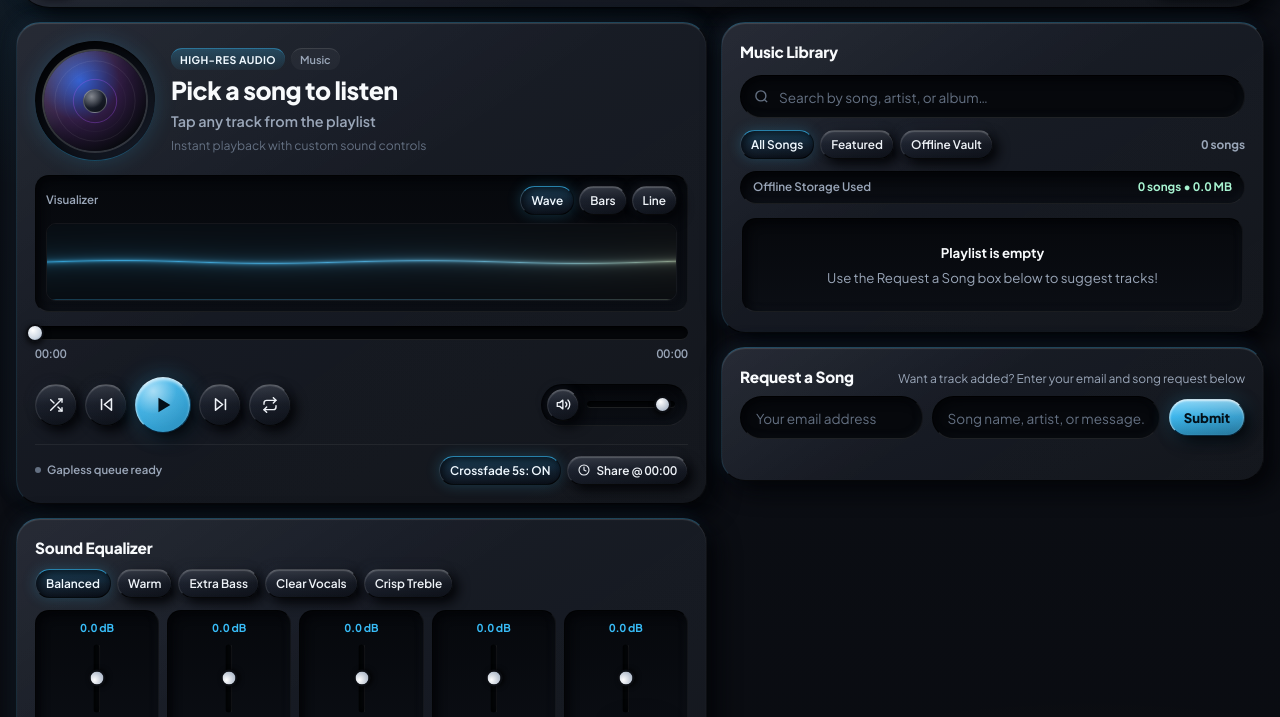
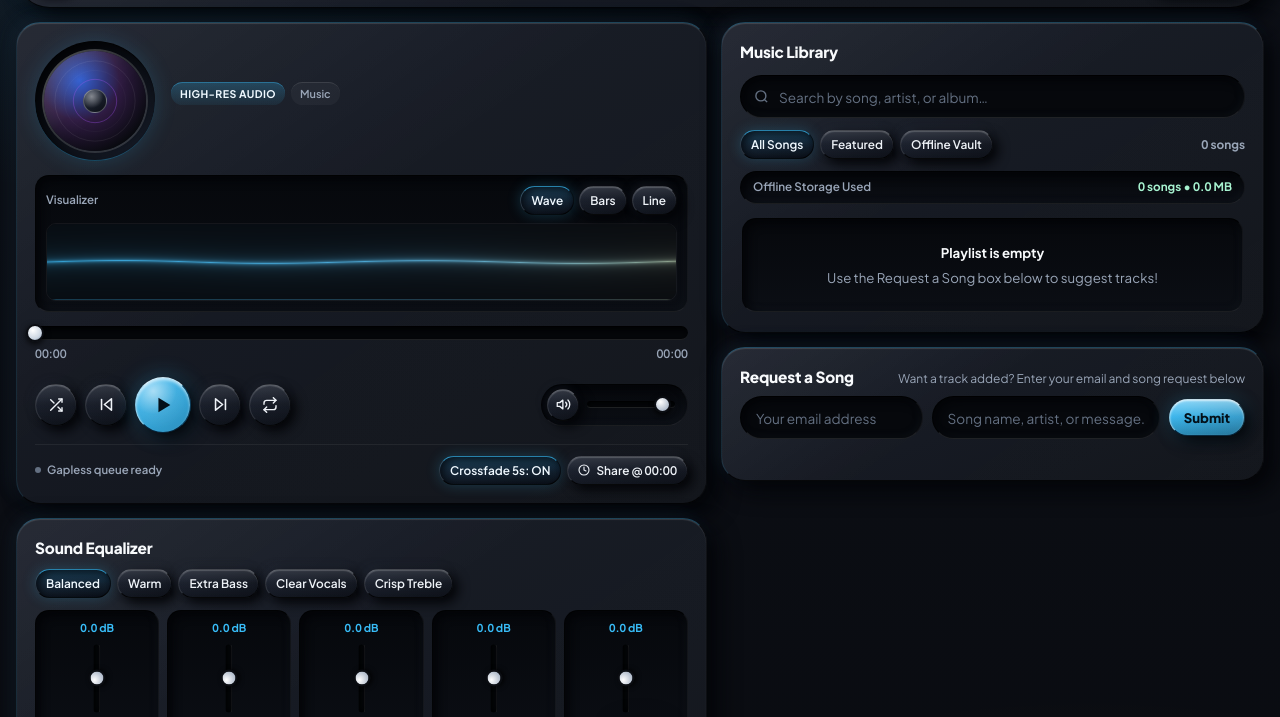
Before and after one commit to sanchar303/play-mine, a plain HTML site: page index.html in a window 1280 px wide. Shown: the part 73-790 px from the top of the page. Drawn offline with Linux system fonts and the light colour scheme; no server answers.

Commit message:
Add files via upload

```diff
--- a/index.html
+++ b/index.html
@@ -1232,9 +1232,9 @@
                 <span class="quality-tag" id="heroQuality">HIGH-RES AUDIO</span>
                 <span class="genre-tag" id="heroGenre">Music</span>
               </div>
-              <h1 class="hero-title" id="heroTitle">Pick a song to listen</h1>
-              <div class="hero-artist" id="heroArtist">Tap any track from the playlist</div>
-              <div class="hero-album" id="heroAlbum">Instant playback with custom sound controls</div>
+              <h1 class="hero-title" id="heroTitle"></h1>
+              <div class="hero-artist" id="heroArtist"></div>
+              <div class="hero-album" id="heroAlbum"></div>
             </div>
           </div>
 
```
